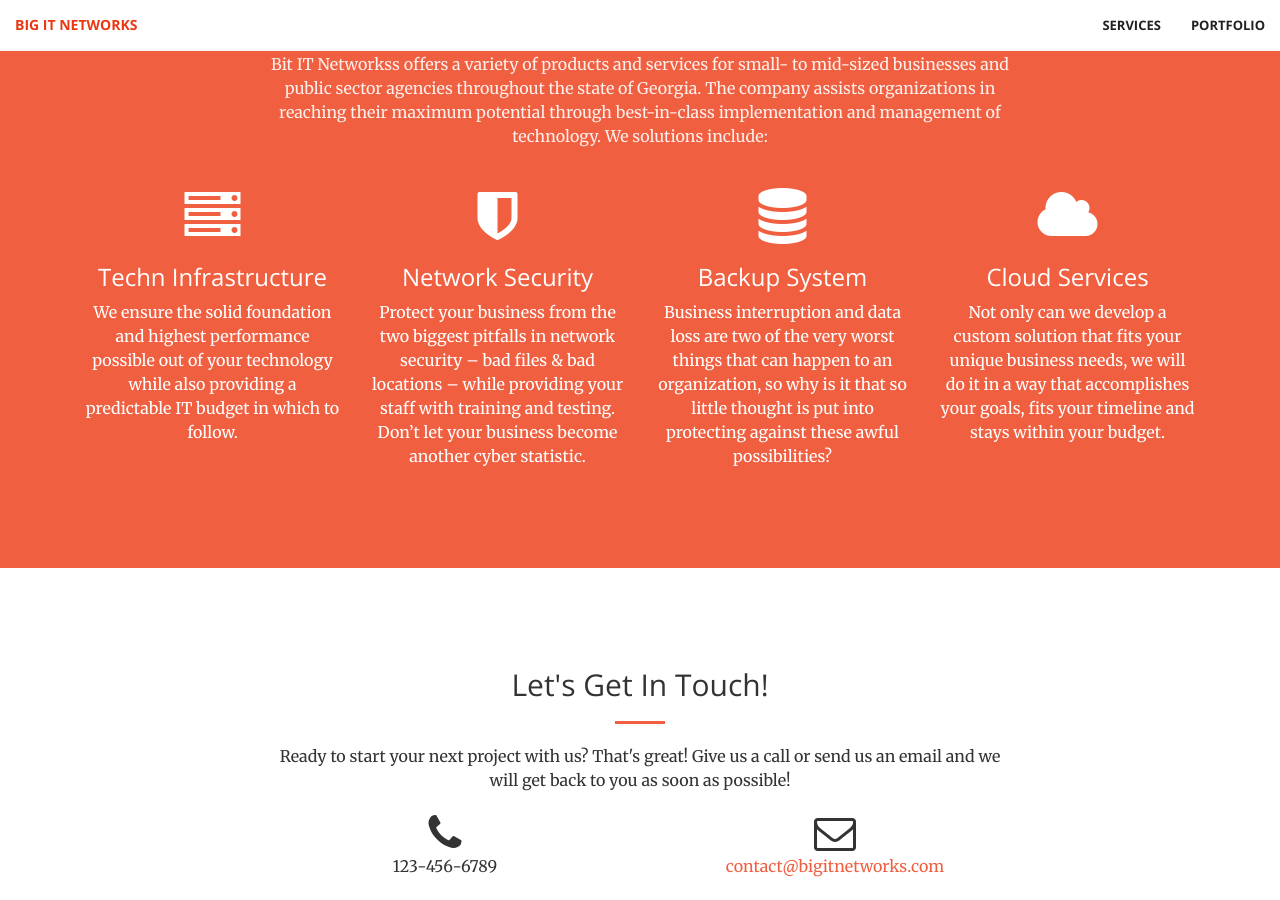
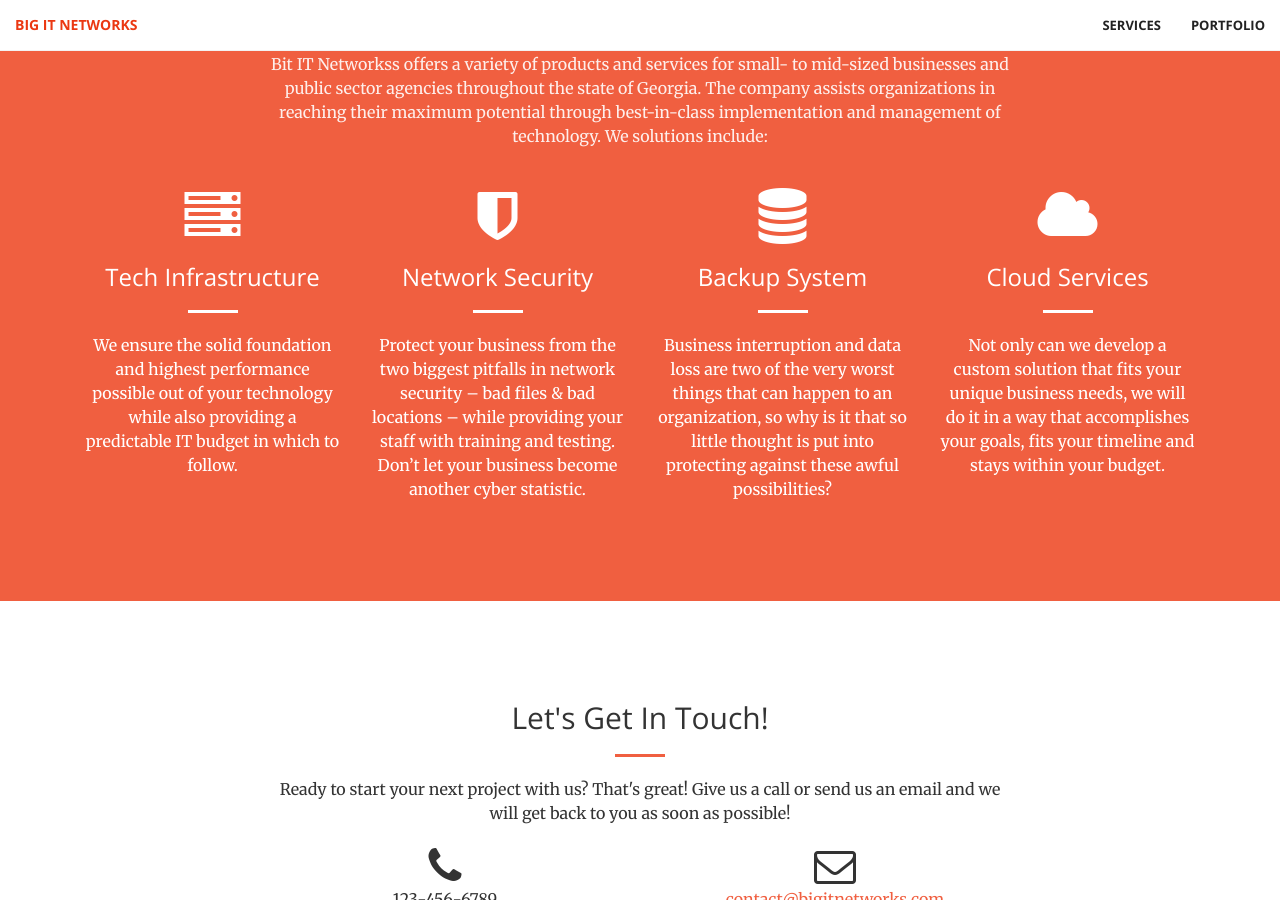
Before and after one commit to bigitnetworks/bigitnetworks.github.io, a Jekyll site: the page built from services.html, in a window 1280 px wide and 900 px high, scrolled down 404 px. Built offline with Jekyll 4.4.1, drawn with Linux system fonts in a browser that asks for light colours.

Commit message:
Update services.html

```diff
--- a/services.html
+++ b/services.html
@@ -14,7 +14,8 @@ title: Services
 				<div class="col-lg-3 col-md-6 text-center">
 					<div class="service-box">
 						<i class="fa fa-4x fa-server wow bounceIn text-primary animated animated" style="visibility: visible;"></i>
-						<h3>Techn Infrastructure</h3>
+						<h3>Tech Infrastructure</h3>
+						<hr class="light">
 						<p class="">We ensure the solid foundation and highest performance possible out of your technology while also providing a predictable IT budget in which to follow.</p>
 					</div>
 				</div>
@@ -22,6 +23,7 @@ title: Services
 					<div class="service-box">
 						<i class="fa fa-4x fa-shield wow bounceIn text-primary animated animated" data-wow-delay=".1s" style="visibility: visible; animation-delay: 0.1s;"></i>
 						<h3>Network Security</h3>
+						<hr class="light">
 						<p class="">Protect your business from the two biggest pitfalls in network security – bad files &amp; bad locations – while providing your staff with training and testing. Don’t let your business become another cyber statistic.</p>
 					</div>
 				</div>
@@ -29,6 +31,7 @@ title: Services
 					<div class="service-box">
 						<i class="fa fa-4x fa-database wow bounceIn text-primary animated animated" data-wow-delay=".2s" style="visibility: visible; animation-delay: 0.2s;"></i>
 						<h3>Backup System</h3>
+						<hr class="light">
 						<p class="">Business interruption and data loss are two of the very worst things that can happen to an organization, so why is it that so little thought is put into protecting against these awful possibilities?</p>
 					</div>
 				</div>
@@ -36,6 +39,7 @@ title: Services
 					<div class="service-box">
 						<i class="fa fa-4x fa-cloud wow bounceIn text-primary animated animated" data-wow-delay=".3s" style="visibility: visible; animation-delay: 0.3s;"></i>
 						<h3>Cloud Services</h3>
+						<hr class="light">
 						<p class="">Not only can we develop a custom solution that fits your unique business needs, we will do it in a way that accomplishes your goals, fits your timeline and stays within your budget.</p>
 					</div>
 				</div>
```
